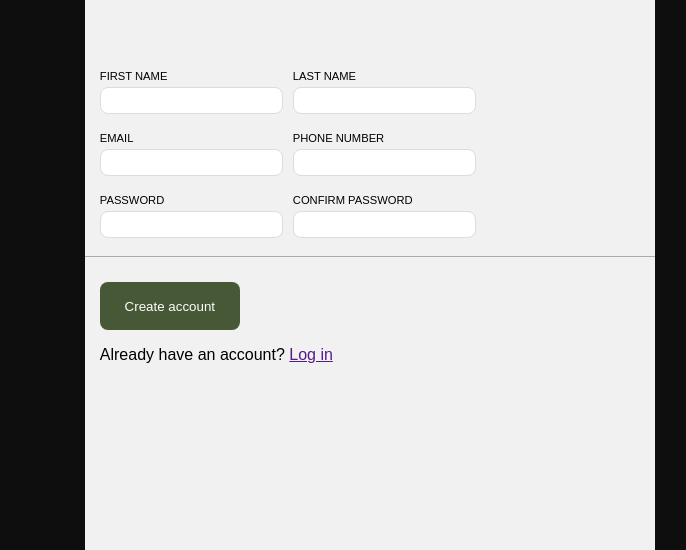
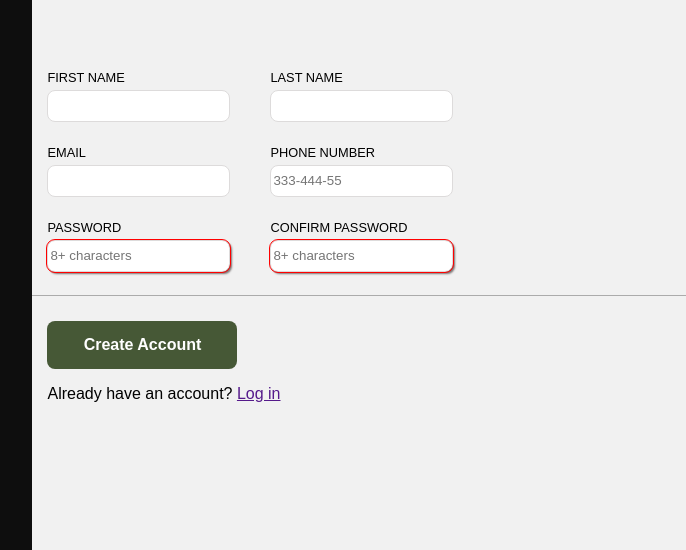
Before and after one commit to T6nuk/sign-up-form, a plain HTML site: page index.html in a window 1280 px wide. Shown: the part 250-800 px from the top of the page, without its empty margins (433-1119 px from the left). Drawn offline with Linux system fonts and the light colour scheme.

Commit message:
Design changes, let user know if input is valid via pseudo classes

```diff
--- a/index.html
+++ b/index.html
@@ -39,14 +39,28 @@
               </div>
               <div class="phone">
                 <label for="phone">PHONE NUMBER</label>
-                <input type="tel" name="phonenum" id="phone" />
+                <input
+                  type="tel"
+                  name="phonenum"
+                  id="phone"
+                  pattern="[0-9]{8}"
+                  placeholder="333-444-55"
+                />
               </div>
             </div>
 
             <div class="form-row">
               <div class="password">
                 <label for="password">PASSWORD</label>
-                <input type="password" name="password" id="password" />
+                <input
+                  type="password"
+                  name="password"
+                  id="password"
+                  minlength="8"
+                  maxlength="16"
+                  placeholder="8+ characters"
+                  required
+                />
               </div>
               <div class="confirm-password">
                 <label for="confirm-password">CONFIRM PASSWORD</label>
@@ -54,12 +68,16 @@
                   type="password"
                   name="confirm-password"
                   id="confirm-password"
+                  minlength="8"
+                  maxlength="16"
+                  placeholder="8+ characters"
+                  required
                 />
               </div>
             </div>
           </form>
 
-          <button type="submit" form="sign-up-form">Create account</button>
+          <button type="submit" form="sign-up-form">Create Account</button>
           <p>
             Already have an account? <span><a href="">Log in</a></span>
           </p>
--- a/styles.css
+++ b/styles.css
@@ -11,14 +11,12 @@ body {
   height: 100vh;
   background-size: cover;
   overflow: hidden;
-  display: flex;
-  justify-content: center;
   background-color: rgb(14, 14, 14);
 }
 
 #container {
   height: 100%;
-  width: 70%;
+  width: 100%;
   display: flex;
 }
 
@@ -75,16 +73,28 @@ label {
 input {
   border: 1px solid #dddbdb;
   border-radius: 8px;
-  height: 45%;
+  height: 55%;
+}
+
+input:focus {
+  outline: none;
+  outline: 1px solid rgb(27, 27, 107);
+  box-shadow: 2px 2px 2px rgb(122, 114, 114);
+}
+
+input:invalid {
+  outline: 1px solid red;
+  box-shadow: 2px 2px 2px rgb(122, 114, 114);
 }
 
 .form-row {
   height: 50px;
   display: flex;
-  gap: 10px;
+  gap: 40px;
   padding-left: 15px;
-  padding-bottom: 12px;
-  font-size: 0.7rem;
+  padding-bottom: 25px;
+  font-size: 0.8rem;
+  font-weight: 520;
 }
 
 button {
@@ -95,8 +105,10 @@ button {
   margin-top: 25px;
   margin-left: 15px;
   height: 3rem;
-  width: 140px;
+  width: 190px;
   color: white;
+  font-size: 1rem;
+  font-weight: 700;
 }
 
 p {
```
